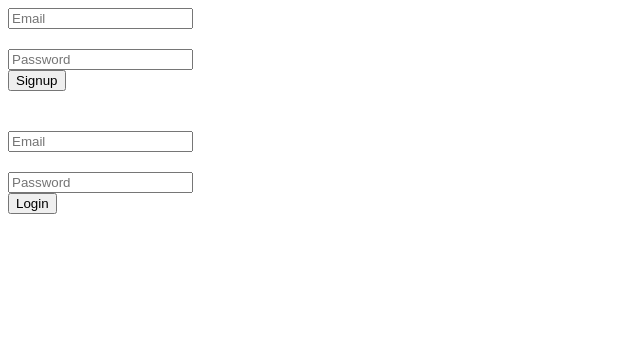
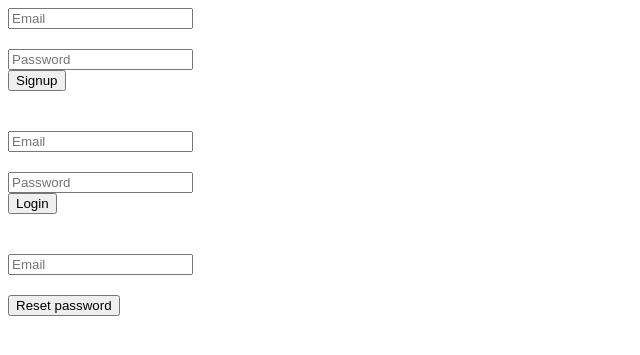
Before and after one commit to OlgaAlekhina/Spoosk_auth, a Django app: page /signup in a window 1280 px wide. Shown: the top 355 px of the page, without its empty margins (0-640 px from the left). Run offline with Django 4.2, Linux system fonts and the light colour scheme; some libraries are stand-ins or nearby versions.

Commit message:
add password reset request

```diff
--- a/Spoosk_auth/accounts/views.py
+++ b/Spoosk_auth/accounts/views.py
@@ -25,7 +25,7 @@ def signup_endpoint(request):
         if User.objects.filter(email=usermail).exists():
             return JsonResponse({"error": "User with such email address already exists!"}, status=403)
         else:
-            user = User(username=username, password=password, email=usermail)
+            user = User.objects.create_user(username=username, password=password, email=usermail)
             user.is_active = False
             user.save()
             msg = EmailMultiAlternatives(
@@ -89,3 +89,47 @@ def login_endpoint(request):
             return JsonResponse({"error": "There is no user with such credentials!"}, status=403)
     else:
         return render(request, 'test.html', {})
+
+
+# запрос на смену пароля
+def reset_request(request):
+    if request.method == 'POST':
+        usermail = request.POST.get('user_mail')
+        user = User.objects.filter(email=usermail).first()
+        if user:
+            msg = EmailMultiAlternatives(
+                subject='Восстановление пароля на сайте Spoosk',
+                from_email='olga-olechka-5@yandex.ru',
+                to=[user.email, ]
+            )
+            html_content = render_to_string(
+                'reset_confirmation.html',
+                {'domain': get_current_site(request).domain,
+                 'user': user,
+                 'uid': urlsafe_base64_encode(force_bytes(user.pk)),
+                 'token': user_token.make_token(user),
+                 'protocol': 'https' if request.is_secure() else 'http'}
+            )
+            msg.attach_alternative(html_content, "text/html")
+            msg.send()
+            return JsonResponse({"success": "Check your email for password reset confirmation!"}, status=200)
+        else:
+            return JsonResponse({"error": "There is no user with such email address!"}, status=403)
+    else:
+        return render(request, 'test.html', {})
+
+
+#  с подтверждением по мэйлу
+def reset_confirmation(request, uidb64, token):
+    try:
+        uid = force_str(urlsafe_base64_decode(uidb64))
+        user = User.objects.get(pk=uid)
+    except:
+        user = None
+    if user is not None and user_token.check_token(user, token):
+        user.is_active = True
+        user.save()
+        login(request, user)
+        return render(request, 'test.html', {})
+    else:
+        return render(request, 'link_expired.html', {})
--- a/Spoosk_auth/static/accounts.js
+++ b/Spoosk_auth/static/accounts.js
@@ -65,6 +65,38 @@ function user_login() {
     });
 };
 
+// Reset password request submit
+$('#reset-request').on('submit', function(event){
+    event.preventDefault();
+    console.log("form submitted!")  // sanity check
+    reset_request();
+});
+
+// AJAX for reset password request
+function reset_request() {
+    console.log("reset_request is working!") // sanity check
+    $.ajax({
+        url : "reset_request", // the endpoint
+        type : "POST", // http method
+        data : { user_mail : $('#reset_mail').val() }, // data sent with the post request
+
+        // handle a successful response
+        success : function(json) {
+            $('#reset_mail').val(''); // remove the value from the input
+            console.log(json);
+            $("#response").html("<strong>Check your email for password reset confirmation!</strong>");
+            console.log("success"); // another sanity check
+        },
+
+        // handle a non-successful response
+        error : function(json) {
+            $('#reset_results').html("<div>"+json.responseJSON.error+
+                "</div>"); // add the error to the dom
+            console.log(json.status + ": " + json.responseText); // provide a bit more info about the error to the console
+        }
+    });
+};
+
 // makes forms protected from CSRF
 $(function() {
 
--- a/Spoosk_auth/templates/signup.html
+++ b/Spoosk_auth/templates/signup.html
@@ -8,7 +8,7 @@ Auth page
 
 {% if not user.is_authenticated %}
 
-<form method="post" method="POST" id="signup-form">
+<form method="POST" id="signup-form">
     {% csrf_token %}
     <div>
         <input type="hidden" id="username" value="12345" class="user-name">
@@ -23,7 +23,7 @@ Auth page
     <input type="submit" value="Signup">
 </form>
 
-<form method="post" method="POST" id="login-form" style="margin-top: 40px;">
+<form method="POST" id="login-form" style="margin-top: 40px;">
     {% csrf_token %}
     <div>
         <input id="user_mail" placeholder="Email" class="user-name">
@@ -37,6 +37,15 @@ Auth page
 
 <div id="response"></div>
 
+<form method="POST" id="reset-request" style="margin-top: 40px;">
+    {% csrf_token %}
+    <div>
+        <input id="reset_mail" placeholder="Email" class="user-name">
+    </div>
+    <div id="reset_results"></div>
+    <input type="submit" value="Reset password">
+</form>
+
 {% else %}
 
 <h1>Wellcome, {{request.user}}!</h1>
```
Also changed, not shown: Spoosk_auth/templates/reset_confirmation.html (added, +20 -0 lines).
